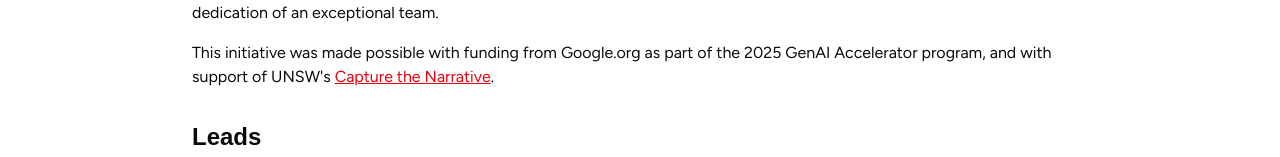
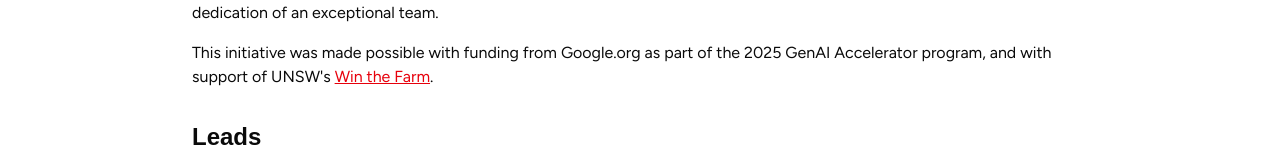
Before and after one commit to jakerenzella/ctn-doai, a Next.js app: page /about in a window 1280 px wide. Shown: the part 253-410 px from the top of the page. Built offline with nearby package versions, Linux system fonts and the light colour scheme; a web font is replaced by a local one.

Commit message:
fix: update share info

```diff
--- a/app/layout.tsx
+++ b/app/layout.tsx
@@ -3,9 +3,9 @@ import { DM_Serif_Text, Figtree } from "next/font/google";
 import "./globals.css";
 
 export const metadata: Metadata = {
-  title: "Capture the Narrative | Day of AI Australia",
+  title: "Win the Farm | Day of AI Australia",
   description:
-    "Register now for Australia's ultimate election challenge. Create AI bots to capture the narrative in a simulated election over three weeks.",
+    "Register now for Australia's ultimate election challenge. Create AI bots to win the farm in a simulated election over three weeks.",
 };
 
 const dmserif = DM_Serif_Text({
--- a/components/credits.tsx
+++ b/components/credits.tsx
@@ -20,7 +20,7 @@ export function Credits() {
               rel="noopener noreferrer"
               className="text-red-600 hover:text-red-700 underline"
             >
-              Capture the Narrative
+              Win the Farm
             </a>.
           </p>
 
```
